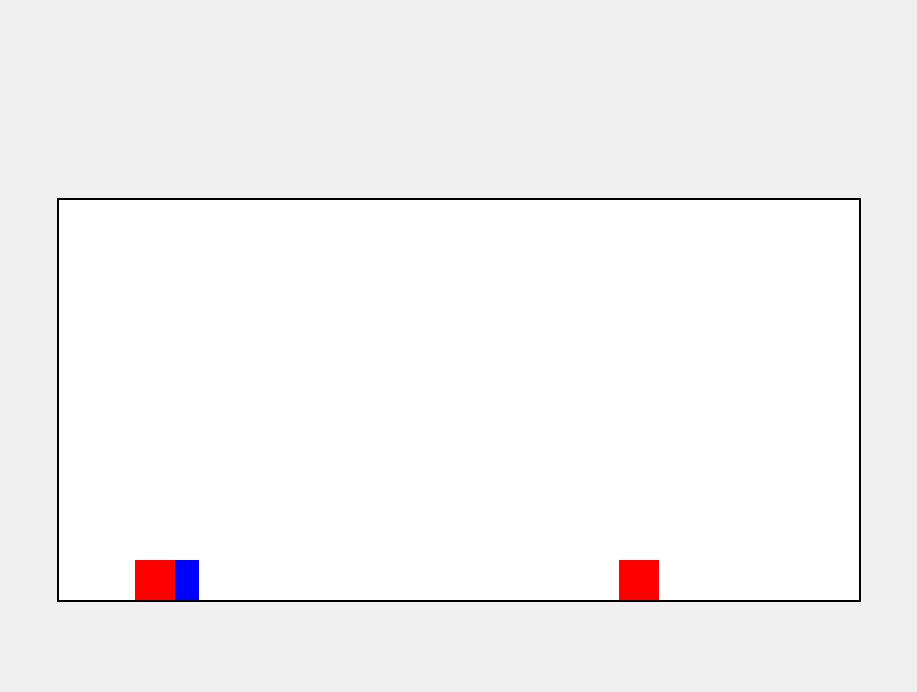
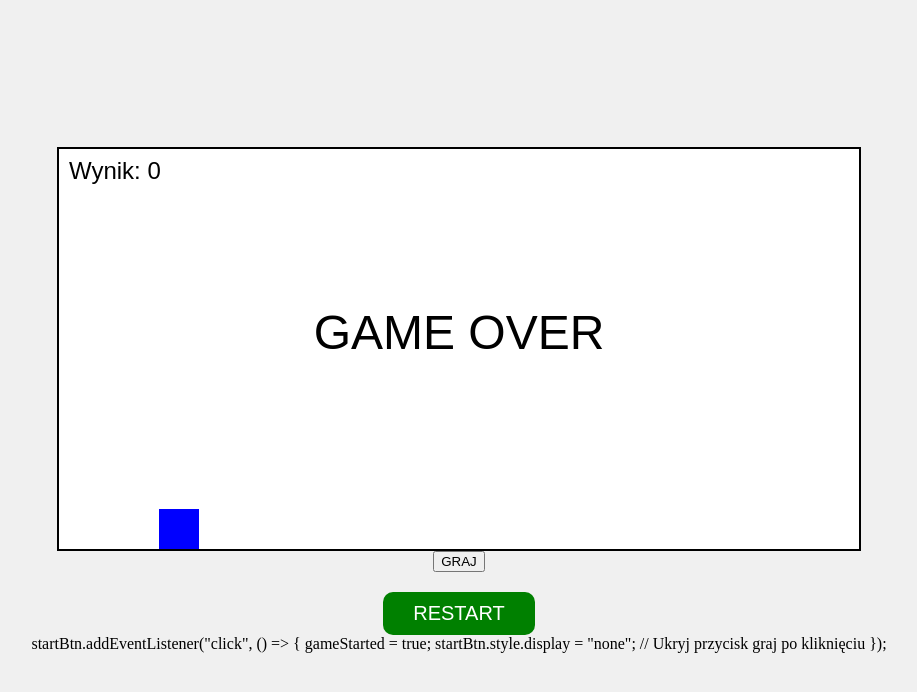
Before and after one commit to ik11919/GRAJS, a plain HTML site: page index.html in a window 1280 px wide. Shown: the whole page, without its empty margins (181-1098 px from the left). Drawn offline with Linux system fonts and the light colour scheme.

Commit message:
Refactor game initialization and restart logic; enhance obstacle scoring system

```diff
--- a/gra.js
+++ b/gra.js
@@ -1,7 +1,11 @@
+let gameStarted = false;
+let score = 0;
+let highscore = 0;
 const obstacles = [];
 let spawnTimer = 0;
 const canvas = document.getElementById("canvas");
 const ctx = canvas.getContext("2d");
+const startBtn = document.getElementById("startBtn");
 
 class Box {
   constructor(x, y, color) {
@@ -39,6 +43,7 @@ class Obstacle {
     this.h = h;
     this.speed = speed;
     this.color = "red";
+    this.passed = false; // DODANE od razu przy tworzeniu
   }
 
   update() {
@@ -62,20 +67,42 @@ class Obstacle {
 
 const player = new Box(100, canvas.height - 40, "blue");
 const gravity = 0.9;
-const jumpForce = -14;
+const jumpForce = -20;
+let gameOver = false;
+
+const restartBtn = document.getElementById("restartBtn");
 
 document.addEventListener("keydown", (e) => {
-  if (e.code === "Space" && !player.jumping) {
+  if (e.code === "Space" && !player.jumping && !gameOver) {
     player.speedY = jumpForce;
     player.jumping = true;
   }
 });
 
+restartBtn.addEventListener("click", () => {
+  obstacles.length = 0;
+  spawnTimer = 0;
+  player.x = 100;
+  player.y = canvas.height - 40;
+  player.speedY = 0;
+  player.jumping = false;
+  gameOver = false;
+  score = 0;
+  restartBtn.style.display = "none";
+});
+
 function loop() {
   ctx.clearRect(0, 0, canvas.width, canvas.height);
 
+  ctx.fillStyle = "black";
+  ctx.font = "24px Arial";
+  ctx.textAlign = "left";
+  ctx.fillText("Wynik: " + score, 10, 30);
+
+  player.draw(ctx);
+
+  if (!gameOver) {
     player.update(gravity);
-  player.draw(ctx);
 
     spawnTimer++;
     if (spawnTimer > 120) {
@@ -88,13 +115,26 @@ function loop() {
       obs.update();
       obs.draw(ctx);
 
+      if (!obs.passed && obs.x + obs.w < player.x) {
+        obs.passed = true;
+        score++;
+      }
+
       if (obs.collidesWith(player)) {
-      alert("GAME OVER");
-      window.location.reload();
+        gameOver = true;
+        restartBtn.style.display = "block";
       }
     });
+  } else {
+    ctx.fillStyle = "black";
+    ctx.font = "48px Arial";
+    ctx.textAlign = "center";
+    ctx.fillText("GAME OVER", canvas.width / 2, canvas.height / 2);
+  }
 
   requestAnimationFrame(loop);
 }
-
+  startBtn.addEventListener("click", () => {
+    gameStarted
+  })
 loop();
--- a/index.html
+++ b/index.html
@@ -1,12 +1,21 @@
 <!DOCTYPE html>
-<html>
+<html lang="pl">
 <head>
-  <title>grajs</title>
+  <meta charset="UTF-8">
+  <title>Gra z przeszkodami</title>
   <link rel="stylesheet" href="style.css">
 </head>
 <body>
-  <canvas id="canvas" width="800" height="400"></canvas>
-  <button id="restartBtn" style="display: none;">RESTART</button>
+  <div class="game-container">
+    <canvas id="canvas" width="800" height="400"></canvas>
+    <button id="startBtn">GRAJ</button>
+    <button id="restartBtn" style="display: none;">RESTART</button>
+  </div>
+
   <script src="gra.js"></script>
 </body>
 </html>
+startBtn.addEventListener("click", () => {
+  gameStarted = true;
+  startBtn.style.display = "none"; // Ukryj przycisk graj po kliknięciu
+});
--- a/style.css
+++ b/style.css
@@ -5,16 +5,37 @@ body {
   justify-content: center;
   align-items: center;
   height: 100vh;
+  flex-direction: column;
+}
+
+.game-container {
+  display: flex;
+  flex-direction: column;
+  align-items: center;
 }
 
 #canvas {
   border: 2px solid black;
-    background:white;
-  }
-  .test {
-    color: red;
+  background: white;
 }
 
-  .class-dev {
-    color: blue;
+#restartBtn {
+  margin-top: 20px;
+  padding: 10px 30px;
+  font-size: 20px;
+  background-color: green;
+  color: white;
+  border: none;
+  border-radius: 10px;
+  cursor: pointer;
+  display: none;
+  transition: background-color 0.3s;
 }
+
+#restartBtn:hover {
+  background-color: #2980b9;
+}
+#play {
+  position: absolute;
+  top: 50%
+}
```
Lines whose indentation alone changed are shown as unchanged.
